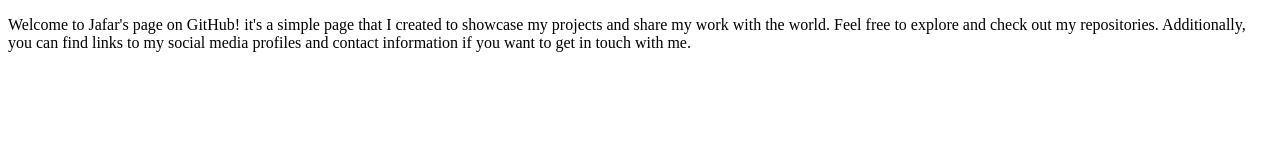
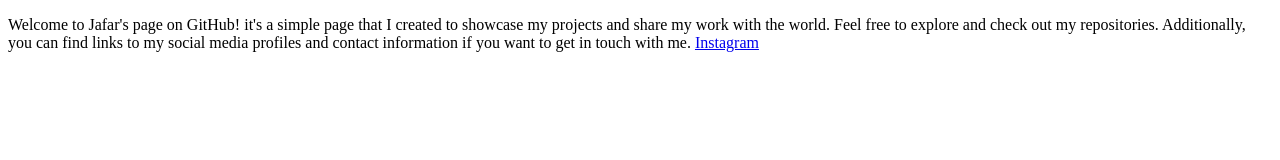
Before and after one commit to Jafar06-git/jafar06-git.github.io, a plain HTML site: page index.html in a window 1280 px wide. Drawn offline with Linux system fonts and the light colour scheme.

Commit message:
Update index.html

```diff
--- a/index.html
+++ b/index.html
@@ -12,6 +12,7 @@
         it's a simple page that I created to showcase my projects and share my work with the world. Feel free to explore
         and check out my repositories.
         Additionally, you can find links to my social media profiles and contact information if you want to get in touch with me.
+        <a href="https://www.instagram.com/jafar">Instagram</a>
     </p>
 </body>
 
```
